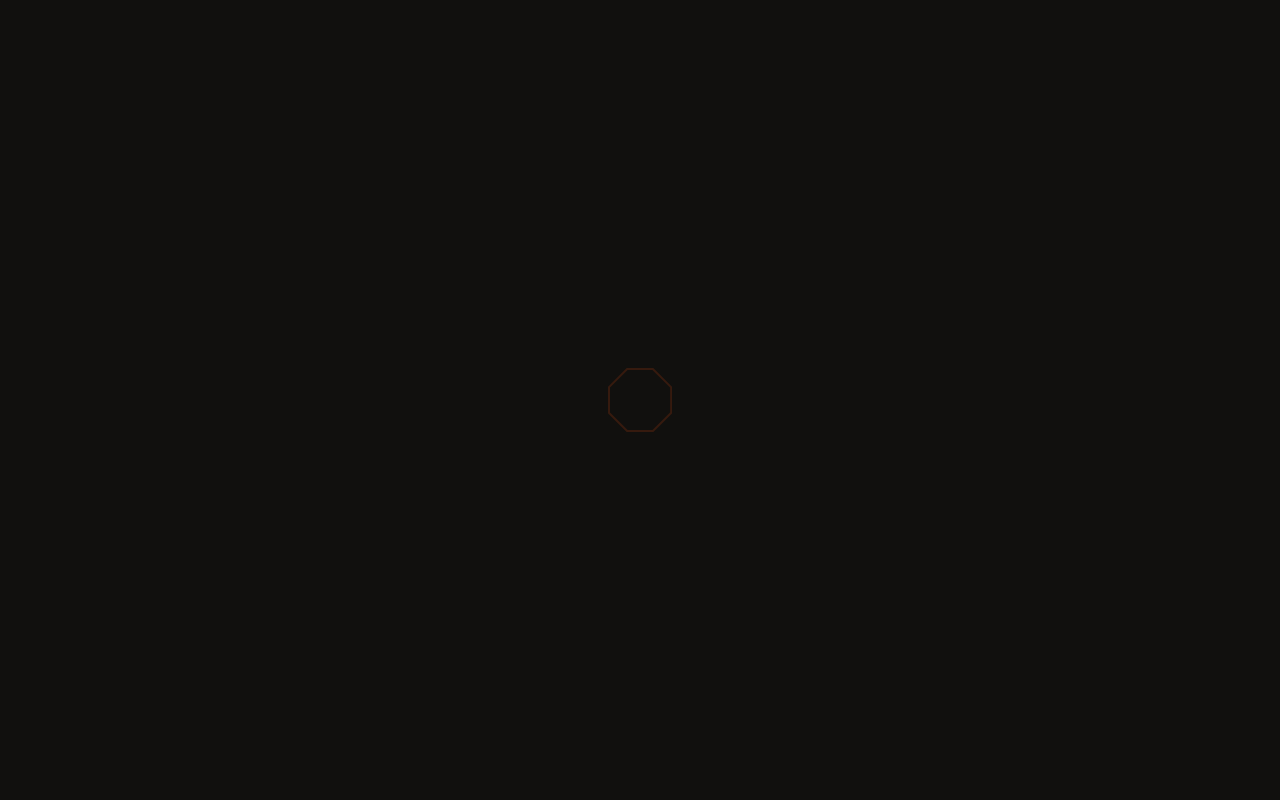
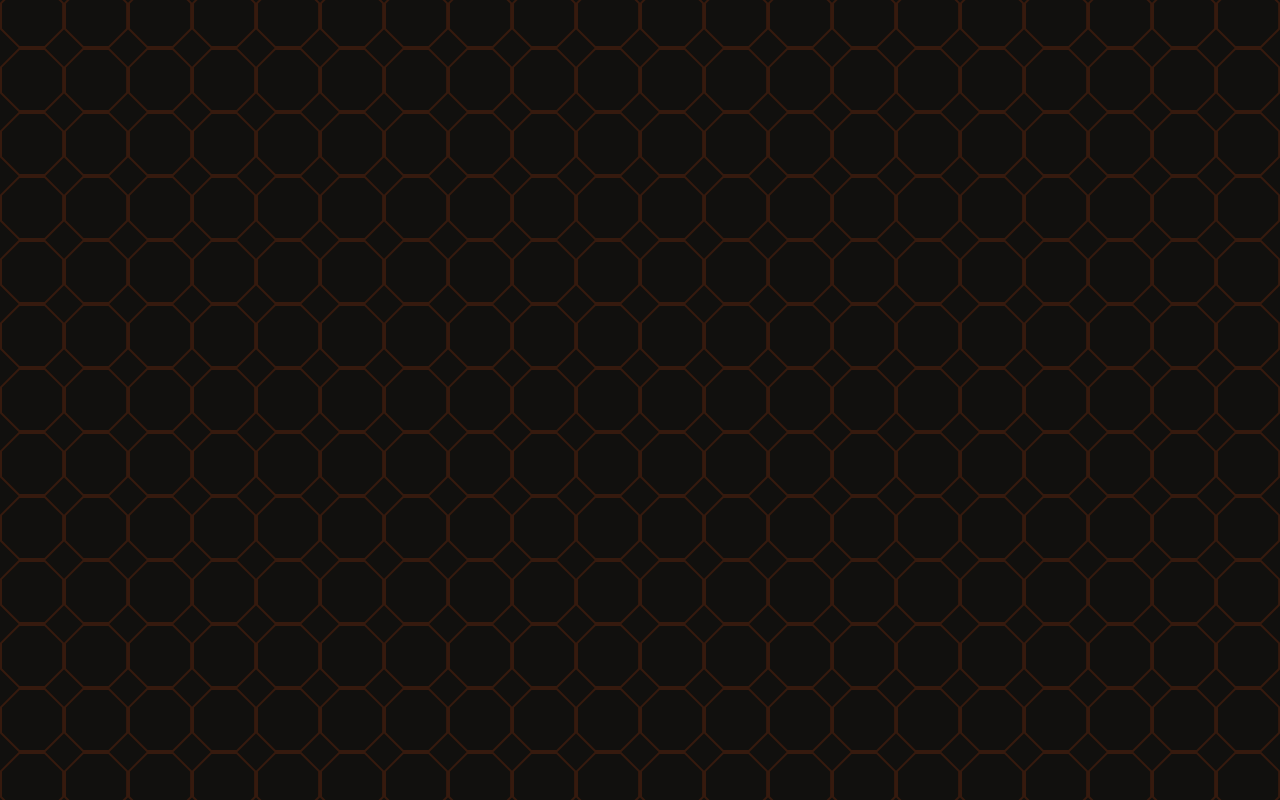
Before and after one commit to raphaelandrews/ndrws, a Next.js app: page / in a window 1280 px wide. Built offline with nearby package versions, Linux system fonts and the light colour scheme.

Commit message:
feat: Octahedron background

```diff
--- /dev/null
+++ b/app/(site)/home-client.tsx
@@ -0,0 +1,38 @@
+'use client'
+
+import useViewport from "@/hooks/useViewport";
+import { Octahedron } from "@/assets/svg/Octahedron";
+import { useEffect } from "react";
+
+const HomeClient = () => {
+    const { viewportWidth, viewportHeight } = useViewport();
+
+    const octahedronQuantityHorizontal = Math.ceil(viewportWidth / 64);
+    const octahedronQuantityVertical = Math.ceil(viewportHeight / 64);
+
+    const octahedronsHorizontal = Array.from(
+        { length: octahedronQuantityHorizontal },
+        (_, index) => <Octahedron key={index} width="64" height="64" />
+    );
+
+    const octahedronsVertical = Array.from(
+        { length: octahedronQuantityVertical },
+        (_, index) => (
+            <div key={index} className="flex justify-center">
+                {octahedronsHorizontal}
+            </div>
+        )
+    );
+
+    useEffect(() => {
+
+    }, [])
+
+    return (
+        <div className="flex flex-col">
+            {octahedronsVertical}
+        </div>
+    )
+}
+
+export default HomeClient;
--- /dev/null
+++ b/app/(site)/page.tsx
@@ -0,0 +1,22 @@
+import HomeClient from "./home-client";
+
+
+export default function Home() {
+  return (
+    <main
+      className="
+        flex
+        justify-center
+        items-center
+        w-screen
+        h-screen
+        max-w-screen
+        max-h-screen
+        bg-background
+        overflow-hidden
+      "
+    >
+     <HomeClient/>
+    </main>
+  )
+}
--- a/app/page.tsx
+++ /dev/null
@@ -1,11 +0,0 @@
-import { Octahedron } from "@/assets/svg/Octahedron";
-
-export default function Home() {
-  return (
-    <main className="flex justify-center items-center w-screen h-screen max-w-screen max-h-screen bg-background">
-      <div className="flex justify-center items-center">
-        <Octahedron width="64" height="64" />
-      </div>
-    </main>
-  )
-}
--- a/assets/svg/Octahedron.tsx
+++ b/assets/svg/Octahedron.tsx
@@ -3,10 +3,7 @@ interface SVGProps {
 	height?: string;
 }
 
-export const Octahedron: React.FC<SVGProps> = ({
-	width,
-	height
-}) => {
+export const Octahedron: React.FC<SVGProps> = ({ width, height }) => {
 	return (
 		<svg
 			width={width}
@@ -19,8 +16,8 @@ export const Octahedron: React.FC<SVGProps> = ({
 			strokeWidth="2px"
 		>
 			<path
-				d="M1.3,18.9L1,19.2v0.4v24.9v0.4l0.3,0.3l17.6,17.6l0.3,0.3
-				h0.4h24.9h0.4l0.3-0.3l17.6-17.6l0.3-0.3v-0.4V19.6v-0.4l-0.3
+				d="M1.3,18.9L1,19.2v0.4v24.9v0.4l0.3,0.3l17.6,17.6l0.3,0.3h
+				0.4h24.9h0.4l0.3-0.3l17.6-17.6l0.3-0.3v-0.4V19.6v-0.4l-0.3
 				-0.3L45.1,1.3L44.8,1h-0.4H19.6h-0.4l-0.3,0.3L1.3,18.9z"
 			/>
 		</svg>
--- /dev/null
+++ b/hooks/useViewport.ts
@@ -0,0 +1,31 @@
+import { useEffect, useMemo, useState } from 'react';
+
+const useViewport = () => {
+    const [viewportWidth, setViewportWidth] = useState(0);
+    const [viewportHeight, setViewportHeight] = useState(0);
+
+    const handleResize = () => {
+      setViewportWidth(window.innerWidth);
+      setViewportHeight(window.innerHeight);
+    };
+
+    useEffect(() => {
+      // Event listener for window resize
+      window.addEventListener('resize', handleResize);
+
+      // Initial width and height on component mount
+      handleResize();
+
+      // Clean up event listener on component unmount
+      return () => {
+        window.removeEventListener('resize', handleResize);
+      };
+    }, []);
+
+    return useMemo(() => ({
+      viewportWidth,
+      viewportHeight,
+    }), [viewportWidth, viewportHeight]);
+  };
+
+  export default useViewport;
```
